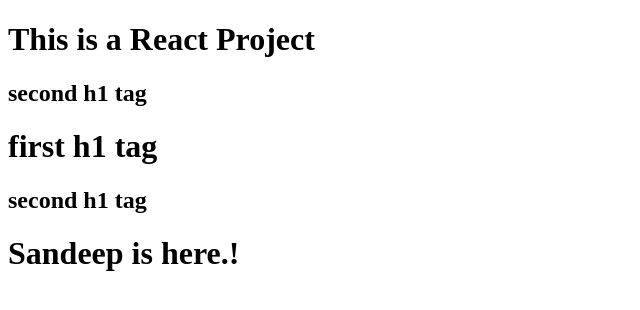
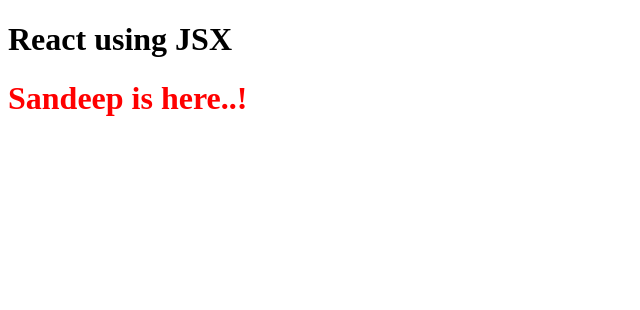
Before and after one commit to GandhamSandeep/namaste-react, a React (Vite) app: page / in a window 1280 px wide. Shown: the top 310 px of the page, without its empty margins (0-640 px from the left). Built offline with nearby package versions, Linux system fonts and the light colour scheme.

Commit message:
Episode-03: Laying the foundation

```diff
--- a/App.js
+++ b/App.js
@@ -1,47 +1,18 @@
-
 import React from 'react';
 import ReactDOM from 'react-dom/client';
 
-// First Hello world program in React
-// const heading = React.createElement('h1', {id: 'heading', xyz: 'xyz'}, 'Hello World.!');
-// const root = ReactDOM.createRoot(document.getElementById('root'));
-// root.render(heading);
-// console.log(heading);
 
+const Title = ()=> (
+  <h1>React using JSX</h1>
+);
 
+const HeadingComponent = ()=>(
+  <div id="contianer">
+    <Title />
+    <h1 className="heading">Sandeep is here..!</h1>
+  </div>
+);
 
-//Nested Elemetns
-const parent = React.createElement(
-  'div',
-  {id: 'parent'},
-  React.createElement(
-    'div',
-    {id: 'child'},[
-      React.createElement('h1',{key: '1'},'This is a React Project'),
-      React.createElement('h2',{key: '2'},'second h1 tag')
-     ]),
-  React.createElement(
-    'div',
-    {id: 'child2'},[
-      React.createElement('h1',{key: '3'},'first h1 tag'),
-      React.createElement('h2',{key: '4'},'second h1 tag')
-  ])
+const root = ReactDOM.createRoot(document.getElementById('root'));
 
-);
-console.log(parent); //Object
-
-const root = ReactDOM.createRoot(document.getElementById('root')).render(parent);
-
-// Output :
-{/* <div id="root">
-  <div id="parent">
-    <div id="child">
-      <h1>first h1 tag</h1>
-      <h2>second h1 tag</h2>
-    </div>
-    <div id="child">
-      <h1>first h1 tag</h1>
-      <h2>second h1 tag</h2>
-    </div>
-  </div>
-</div> */}
+root.render(<HeadingComponent/>);
--- a/index.css
+++ b/index.css
@@ -1,3 +1,3 @@
-#heading{
+.heading{
   color: red;
 }
--- a/index.html
+++ b/index.html
@@ -9,8 +9,9 @@
 </head>
 
 <body>
-  <div id="root"></div>
-  <h1>Sandeep is here.! </h1>
+  <div id="root">
+    <h1>Not Rendered</h1>
+  </div>
 
   <script type="module" src="./App.js"></script>
 </body>
--- a/package.json
+++ b/package.json
@@ -3,6 +3,8 @@
   "version": "1.0.0",
   "description": "This is Namaste React by Sandeep",
   "scripts": {
+    "start": "parcel index.html",
+    "build": "parcel build index.html",
     "test": "jest"
   },
   "repository": {
```
